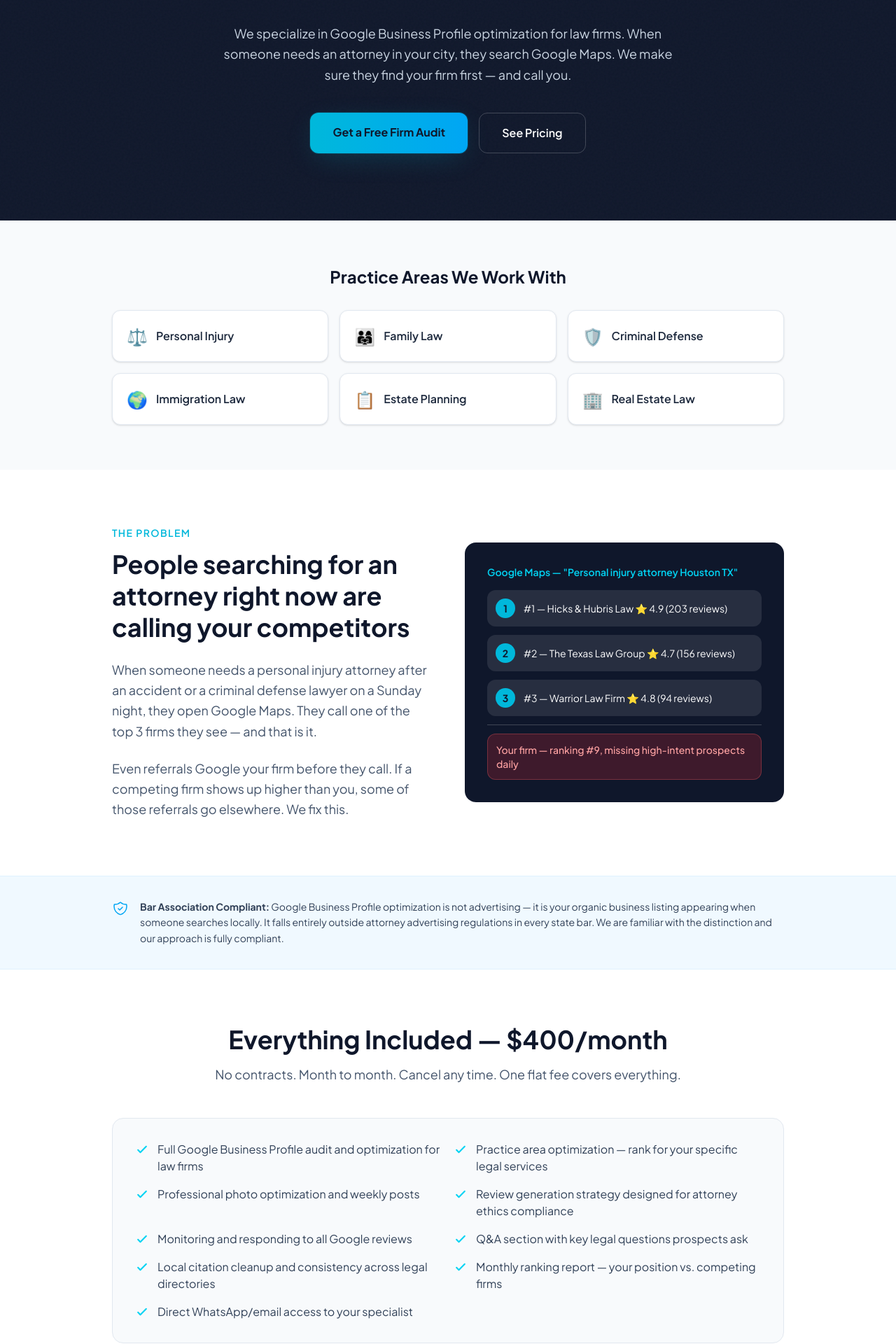
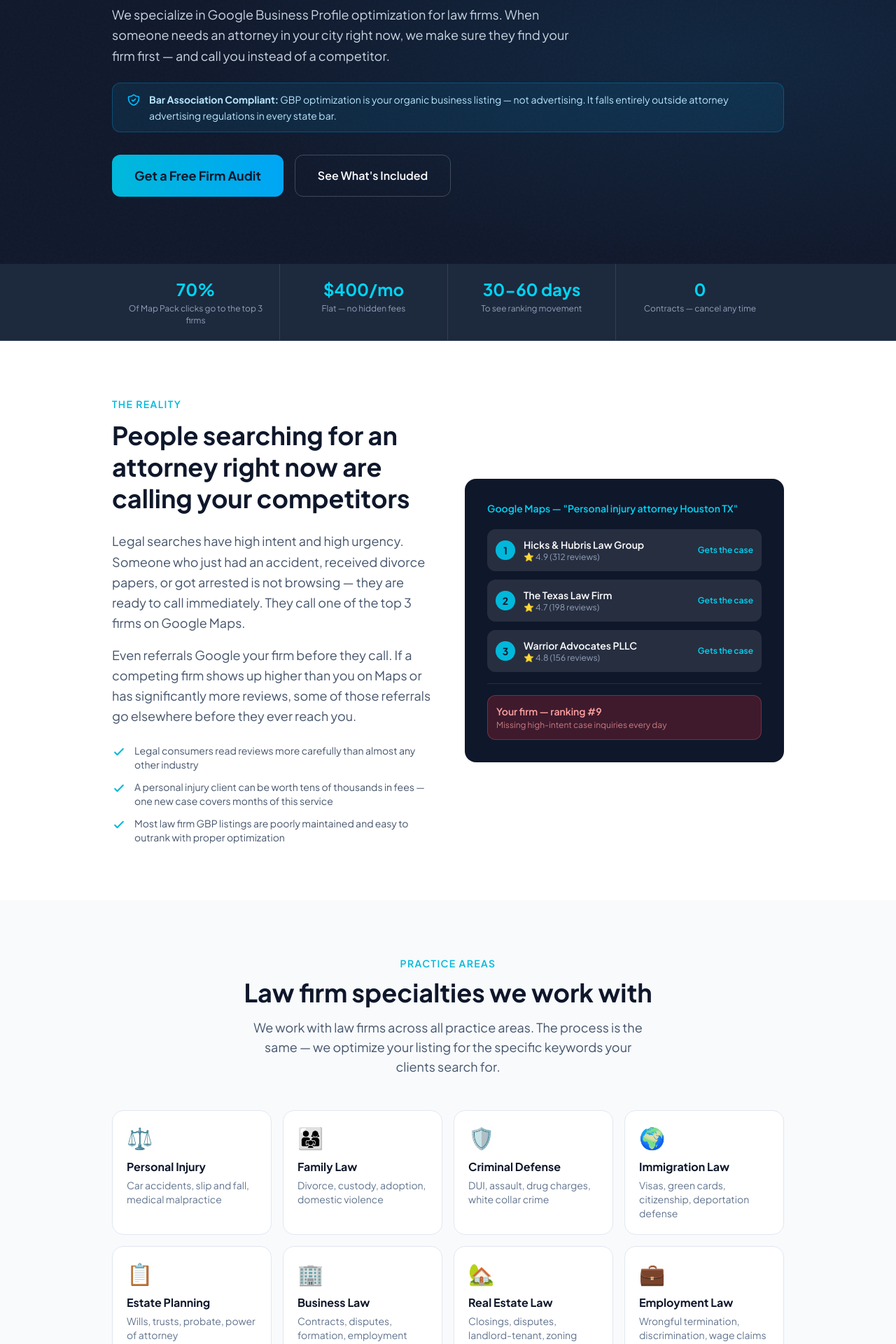
Before and after one commit to abubakar10/serpwiser, a React (Vite) app: page /law-firms in a window 1280 px wide. Shown: the part 380-2300 px from the top of the page at 70% size. Built offline with nearby package versions, Linux system fonts and the light colour scheme; no server answers.

Commit message:
Update LawFirms.jsx

```diff
--- a/src/pages/LawFirms.jsx
+++ b/src/pages/LawFirms.jsx
@@ -1,65 +1,114 @@
+import { useState } from "react";
 import { Link } from "react-router-dom";
 
-const CheckIcon = () => (
-  <svg className="w-5 h-5 text-cyan-400 shrink-0 mt-0.5" fill="none" stroke="currentColor" strokeWidth={2.5} viewBox="0 0 24 24">
+const Check = () => (
+  <svg className="w-5 h-5 text-cyan-500 shrink-0 mt-0.5" fill="none" stroke="currentColor" strokeWidth={2.5} viewBox="0 0 24 24">
     <path strokeLinecap="round" strokeLinejoin="round" d="M5 13l4 4L19 7" />
   </svg>
 );
 
 const practiceAreas = [
-  { name: "Personal Injury", emoji: "⚖️" },
-  { name: "Family Law", emoji: "👨‍👩‍👧" },
-  { name: "Criminal Defense", emoji: "🛡️" },
-  { name: "Immigration Law", emoji: "🌍" },
-  { name: "Estate Planning", emoji: "📋" },
-  { name: "Real Estate Law", emoji: "🏢" },
+  { emoji: "⚖️", name: "Personal Injury", desc: "Car accidents, slip and fall, medical malpractice" },
+  { emoji: "👨‍👩‍👧", name: "Family Law", desc: "Divorce, custody, adoption, domestic violence" },
+  { emoji: "🛡️", name: "Criminal Defense", desc: "DUI, assault, drug charges, white collar crime" },
+  { emoji: "🌍", name: "Immigration Law", desc: "Visas, green cards, citizenship, deportation defense" },
+  { emoji: "📋", name: "Estate Planning", desc: "Wills, trusts, probate, power of attorney" },
+  { emoji: "🏢", name: "Business Law", desc: "Contracts, disputes, formation, employment" },
+  { emoji: "🏡", name: "Real Estate Law", desc: "Closings, disputes, landlord-tenant, zoning" },
+  { emoji: "💼", name: "Employment Law", desc: "Wrongful termination, discrimination, wage claims" },
 ];
 
 const included = [
-  "Full Google Business Profile audit and optimization for law firms",
-  "Practice area optimization — rank for your specific legal services",
-  "Professional photo optimization and weekly posts",
+  "Full GBP audit — every gap across your firm's listing identified",
+  "Practice area category optimization — ensuring Google knows your specialties",
+  "Authoritative firm description optimized for your practice areas and city",
+  "Services section — every practice area listed with descriptions for Google",
+  "Professional photo optimization — office, team, attorneys, reception",
+  "Weekly GBP posts — legal tips, firm news, community involvement",
   "Review generation strategy designed for attorney ethics compliance",
-  "Monitoring and responding to all Google reviews",
-  "Q&A section with key legal questions prospects ask",
-  "Local citation cleanup and consistency across legal directories",
-  "Monthly ranking report — your position vs. competing firms",
-  "Direct WhatsApp/email access to your specialist",
+  "Monitoring and responding to all reviews within 24 hours",
+  "Q&A section with the questions potential clients actually search for",
+  "Citation building across legal directories — Avvo, FindLaw, Justia, Martindale",
+  "NAP consistency across all directories and legal listings",
+  "Monthly ranking report — your position vs. competing firms with screenshots",
+  "Direct WhatsApp access to your specialist",
+];
+
+const faqs = [
+  {
+    q: "Is Google Business Profile optimization compliant with bar association advertising rules?",
+    a: "Yes — completely. Google Business Profile optimization is your organic business listing appearing when someone searches locally. It is not an advertisement, it is not a sponsored placement, and it does not involve making claims about case outcomes. It falls entirely outside attorney advertising regulations in every state bar. We are familiar with this distinction and every action we take complies fully.",
+  },
+  {
+    q: "How does GBP optimization help law firms specifically?",
+    a: "When someone needs a personal injury attorney after an accident or a divorce lawyer on a Sunday evening, the first thing they do is search Google Maps. They call one of the top 3 firms they see. If your firm is not in that top 3, you do not exist to that potential client. Law firm GBP optimization also builds review volume — which is one of the most trusted signals for legal consumers who have never heard of your firm.",
+  },
+  {
+    q: "How long does it take to see results for law firms?",
+    a: "Most law firm clients see measurable ranking movement within 30-60 days. Personal injury and criminal defense in major markets like Houston, LA, or New York are highly competitive and may take 60-90 days for top 3 positioning. Smaller markets and less competitive practice areas like estate planning or immigration often move faster.",
+  },
+  {
+    q: "What about referrals — do law firms that rely on referrals need this?",
+    a: "Absolutely. Here is what we see repeatedly: a client gets a referral for your firm, looks you up on Google, and if a competing firm shows up above you in Maps or has more reviews, some of those referrals go elsewhere before they ever call you. GBP optimization protects your referral pipeline as much as it generates new direct inquiries.",
+  },
+  {
+    q: "Do you work with solo practitioners and small firms?",
+    a: "Yes — in fact, smaller firms often see the fastest results because they are competing in a narrower local market. A solo personal injury attorney or a 3-person family law firm in a mid-size city can reach the top 3 significantly faster than the same practice area in a top-10 metro.",
+  },
+  {
+    q: "What legal directories are included in citation building?",
+    a: "We build and clean up citations across 50+ directories including Avvo, FindLaw, Justia, Martindale-Hubbell, Lawyers.com, Super Lawyers, Google Scholar, Yelp, and all major local business directories. Legal directories carry strong authority signals for law firm local rankings specifically.",
+  },
 ];
 
 export default function LawFirms() {
+  const [open, setOpen] = useState(null);
+
   return (
     <div className="min-h-screen bg-white">
       <section className="bg-slate-900 relative overflow-hidden pt-32 pb-24">
         <div className="absolute inset-0 bg-[radial-gradient(ellipse_100%_80%_at_50%_-30%,rgba(6,182,212,0.2),transparent_50%)]" />
+        <div className="absolute inset-0 bg-[radial-gradient(ellipse_60%_40%_at_80%_60%,rgba(14,165,233,0.1),transparent)]" />
         <div className="absolute inset-0 grain" />
-        <div className="relative max-w-5xl mx-auto px-4 sm:px-6 lg:px-8 text-center">
+        <div className="relative max-w-5xl mx-auto px-4 sm:px-6 lg:px-8">
           <p className="text-cyan-400 font-semibold text-sm tracking-widest uppercase mb-4">Law Firm Local SEO</p>
-          <h1 className="text-4xl sm:text-5xl lg:text-6xl font-bold text-white leading-tight mb-6">
+          <h1 className="text-4xl sm:text-5xl lg:text-6xl font-bold text-white leading-[1.1] tracking-tight mb-6 max-w-3xl">
             Get Your Law Firm Into Google Maps Top 3 — More Cases, Every Month
           </h1>
-          <p className="text-slate-300 text-lg max-w-2xl mx-auto mb-10 leading-relaxed">
-            We specialize in Google Business Profile optimization for law firms. When someone needs an attorney in your city, they search Google Maps. We make sure they find your firm first — and call you.
+          <p className="text-slate-300 text-lg max-w-2xl mb-6 leading-relaxed">
+            We specialize in Google Business Profile optimization for law firms. When someone needs an attorney in your city right now, we make sure they find your firm first — and call you instead of a competitor.
           </p>
-          <div className="flex flex-col sm:flex-row gap-4 justify-center">
-            <Link to="/contact" className="px-8 py-4 rounded-xl bg-gradient-to-r from-cyan-500 to-sky-500 text-slate-900 font-bold hover:from-cyan-400 hover:to-sky-400 transition-all duration-200 shadow-glow-cyan hover:-translate-y-0.5">
+          <div className="bg-sky-500/10 border border-sky-500/30 rounded-xl px-5 py-3 inline-flex items-start gap-3 mb-8">
+            <svg className="w-5 h-5 text-sky-400 shrink-0 mt-0.5" fill="none" stroke="currentColor" viewBox="0 0 24 24">
+              <path strokeLinecap="round" strokeLinejoin="round" strokeWidth={2} d="M9 12l2 2 4-4m5.618-4.016A11.955 11.955 0 0112 2.944a11.955 11.955 0 01-8.618 3.04A12.02 12.02 0 003 9c0 5.591 3.824 10.29 9 11.622 5.176-1.332 9-6.03 9-11.622 0-1.042-.133-2.052-.382-3.016z" />
+            </svg>
+            <p className="text-sky-200 text-sm leading-relaxed">
+              <strong>Bar Association Compliant:</strong> GBP optimization is your organic business listing — not advertising. It falls entirely outside attorney advertising regulations in every state bar.
+            </p>
+          </div>
+          <div className="flex flex-col sm:flex-row gap-4">
+            <Link to="/contact" className="inline-flex items-center justify-center px-8 py-4 rounded-xl bg-gradient-to-r from-cyan-500 to-sky-500 text-slate-900 font-bold text-lg hover:from-cyan-400 hover:to-sky-400 transition-all duration-200 hover:-translate-y-0.5">
               Get a Free Firm Audit
             </Link>
-            <Link to="/contact" className="px-8 py-4 rounded-xl border border-white/20 text-white font-semibold hover:bg-white/10 transition-all duration-200">
-              See Pricing
+            <Link to="/gbp-optimization" className="inline-flex items-center justify-center px-8 py-4 rounded-xl border border-white/20 text-white font-semibold hover:bg-white/10 transition-all duration-200">
+              See What's Included
             </Link>
           </div>
         </div>
       </section>
 
-      <section className="py-16 bg-slate-50">
-        <div className="max-w-5xl mx-auto px-4 sm:px-6 lg:px-8 text-center">
-          <h2 className="text-2xl font-bold text-slate-900 mb-8">Practice Areas We Work With</h2>
-          <div className="grid grid-cols-2 sm:grid-cols-3 gap-4">
-            {practiceAreas.map((p) => (
-              <div key={p.name} className="bg-white rounded-xl border border-slate-200 p-5 flex items-center gap-3 shadow-sm">
-                <span className="text-2xl">{p.emoji}</span>
-                <span className="font-semibold text-slate-800">{p.name}</span>
+      <section className="bg-slate-800 border-b border-slate-700">
+        <div className="max-w-5xl mx-auto px-4 sm:px-6 lg:px-8">
+          <div className="grid grid-cols-2 sm:grid-cols-4 divide-x divide-slate-700">
+            {[
+              { stat: "70%", label: "Of Map Pack clicks go to the top 3 firms" },
+              { stat: "$400/mo", label: "Flat — no hidden fees" },
+              { stat: "30-60 days", label: "To see ranking movement" },
+              { stat: "0", label: "Contracts — cancel any time" },
+            ].map((s) => (
+              <div key={s.label} className="px-5 py-5 text-center">
+                <p className="text-2xl font-bold text-cyan-400">{s.stat}</p>
+                <p className="text-slate-400 text-xs mt-1 leading-snug">{s.label}</p>
               </div>
             ))}
           </div>
@@ -70,30 +119,51 @@ export default function LawFirms() {
         <div className="max-w-5xl mx-auto px-4 sm:px-6 lg:px-8">
           <div className="grid lg:grid-cols-2 gap-12 items-center">
             <div>
-              <p className="text-cyan-500 font-semibold text-sm tracking-widest uppercase mb-3">The Problem</p>
+              <p className="text-cyan-500 font-semibold text-sm tracking-widest uppercase mb-3">The Reality</p>
               <h2 className="text-3xl sm:text-4xl font-bold text-slate-900 mb-6 leading-tight">
                 People searching for an attorney right now are calling your competitors
               </h2>
+              <p className="text-slate-600 text-lg leading-relaxed mb-4">
+                Legal searches have high intent and high urgency. Someone who just had an accident, received divorce papers, or got arrested is not browsing — they are ready to call immediately. They call one of the top 3 firms on Google Maps.
+              </p>
               <p className="text-slate-600 text-lg leading-relaxed mb-6">
-                When someone needs a personal injury attorney after an accident or a criminal defense lawyer on a Sunday night, they open Google Maps. They call one of the top 3 firms they see — and that is it.
+                Even referrals Google your firm before they call. If a competing firm shows up higher than you on Maps or has significantly more reviews, some of those referrals go elsewhere before they ever reach you.
               </p>
-              <p className="text-slate-600 text-lg leading-relaxed">
-                Even referrals Google your firm before they call. If a competing firm shows up higher than you, some of those referrals go elsewhere. We fix this.
-              </p>
+              <div className="space-y-3">
+                {[
+                  "Legal consumers read reviews more carefully than almost any other industry",
+                  "A personal injury client can be worth tens of thousands in fees — one new case covers months of this service",
+                  "Most law firm GBP listings are poorly maintained and easy to outrank with proper optimization",
+                ].map((p) => (
+                  <div key={p} className="flex items-start gap-3">
+                    <Check />
+                    <span className="text-slate-600 text-sm">{p}</span>
+                  </div>
+                ))}
+              </div>
             </div>
             <div className="bg-slate-900 rounded-2xl p-8 text-white">
-              <p className="text-cyan-400 font-semibold text-sm mb-4">Google Maps — "Personal injury attorney Houston TX"</p>
-              <div className="space-y-3">
-                {["#1 — Hicks & Hubris Law ⭐ 4.9 (203 reviews)", "#2 — The Texas Law Group ⭐ 4.7 (156 reviews)", "#3 — Warrior Law Firm ⭐ 4.8 (94 reviews)"].map((r, i) => (
-                  <div key={i} className="bg-white/10 rounded-xl p-3 flex items-center gap-3">
-                    <span className="w-7 h-7 rounded-full bg-cyan-500 flex items-center justify-center text-slate-900 font-bold text-sm shrink-0">{i + 1}</span>
-                    <span className="text-sm">{r}</span>
+              <p className="text-cyan-400 font-semibold text-sm mb-5">Google Maps — "Personal injury attorney Houston TX"</p>
+              <div className="space-y-3 mb-4">
+                {[
+                  { rank: "1", name: "Hicks & Hubris Law Group", rating: "4.9", reviews: "312" },
+                  { rank: "2", name: "The Texas Law Firm", rating: "4.7", reviews: "198" },
+                  { rank: "3", name: "Warrior Advocates PLLC", rating: "4.8", reviews: "156" },
+                ].map((b) => (
+                  <div key={b.rank} className="bg-white/10 rounded-xl p-3 flex items-center gap-3">
+                    <span className="w-7 h-7 rounded-full bg-cyan-500 flex items-center justify-center text-slate-900 font-bold text-sm shrink-0">{b.rank}</span>
+                    <div className="flex-1 min-w-0">
+                      <p className="text-sm font-semibold truncate">{b.name}</p>
+                      <p className="text-xs text-slate-400">⭐ {b.rating} ({b.reviews} reviews)</p>
+                    </div>
+                    <span className="text-xs text-cyan-400 font-semibold shrink-0">Gets the case</span>
                   </div>
                 ))}
-                <div className="border-t border-white/20 pt-3 mt-3">
-                  <div className="bg-red-500/20 rounded-xl p-3 border border-red-400/30">
-                    <p className="text-red-300 text-sm font-medium">Your firm — ranking #9, missing high-intent prospects daily</p>
-                  </div>
+              </div>
+              <div className="border-t border-white/10 pt-4">
+                <div className="bg-red-500/20 rounded-xl p-3 border border-red-400/30">
+                  <p className="text-red-300 text-sm font-semibold">Your firm — ranking #9</p>
+                  <p className="text-red-300/70 text-xs mt-0.5">Missing high-intent case inquiries every day</p>
                 </div>
               </div>
             </div>
@@ -101,34 +171,72 @@ export default function LawFirms() {
         </div>
       </section>
 
-      <section className="py-8 bg-sky-50 border-y border-sky-100">
+      <section className="py-20 bg-slate-50">
         <div className="max-w-5xl mx-auto px-4 sm:px-6 lg:px-8">
-          <div className="flex items-start gap-4">
-            <svg className="w-6 h-6 text-sky-500 shrink-0 mt-0.5" fill="none" stroke="currentColor" strokeWidth={1.5} viewBox="0 0 24 24">
-              <path strokeLinecap="round" strokeLinejoin="round" d="M9 12l2 2 4-4m5.618-4.016A11.955 11.955 0 0112 2.944a11.955 11.955 0 01-8.618 3.04A12.02 12.02 0 003 9c0 5.591 3.824 10.29 9 11.622 5.176-1.332 9-6.03 9-11.622 0-1.042-.133-2.052-.382-3.016z" />
-            </svg>
-            <p className="text-slate-700 text-sm leading-relaxed">
-              <strong>Bar Association Compliant:</strong> Google Business Profile optimization is not advertising — it is your organic business listing appearing when someone searches locally. It falls entirely outside attorney advertising regulations in every state bar. We are familiar with the distinction and our approach is fully compliant.
-            </p>
+          <div className="text-center mb-12">
+            <p className="text-cyan-500 font-semibold text-sm tracking-widest uppercase mb-3">Practice Areas</p>
+            <h2 className="text-3xl sm:text-4xl font-bold text-slate-900 mb-4">Law firm specialties we work with</h2>
+            <p className="text-slate-600 text-lg max-w-xl mx-auto">We work with law firms across all practice areas. The process is the same — we optimize your listing for the specific keywords your clients search for.</p>
+          </div>
+          <div className="grid sm:grid-cols-2 lg:grid-cols-4 gap-4">
+            {practiceAreas.map((p) => (
+              <div key={p.name} className="bg-white rounded-2xl border border-slate-200 p-5 hover:border-cyan-200 hover:shadow-sm transition-all duration-200">
+                <div className="text-3xl mb-3">{p.emoji}</div>
+                <h3 className="font-bold text-slate-900 mb-1">{p.name}</h3>
+                <p className="text-slate-500 text-sm">{p.desc}</p>
+              </div>
+            ))}
           </div>
         </div>
       </section>
 
       <section className="py-20 bg-white">
         <div className="max-w-5xl mx-auto px-4 sm:px-6 lg:px-8">
-          <div className="text-center mb-12">
-            <h2 className="text-3xl sm:text-4xl font-bold text-slate-900 mb-4">Everything Included — $400/month</h2>
-            <p className="text-slate-600 text-lg max-w-2xl mx-auto">No contracts. Month to month. Cancel any time. One flat fee covers everything.</p>
-          </div>
-          <div className="bg-slate-50 rounded-2xl border border-slate-200 p-8">
-            <div className="grid sm:grid-cols-2 gap-4">
+          <div className="grid lg:grid-cols-2 gap-12 items-start">
+            <div>
+              <p className="text-cyan-500 font-semibold text-sm tracking-widest uppercase mb-3">Pricing</p>
+              <h2 className="text-3xl sm:text-4xl font-bold text-slate-900 mb-4">Everything at $400/month — nothing extra</h2>
+              <p className="text-slate-600 text-lg leading-relaxed mb-8">One flat fee. No contracts. No add-ons. Everything below is included every month.</p>
+              <div className="bg-slate-900 rounded-2xl p-6 text-white">
+                <p className="text-cyan-400 font-semibold text-sm mb-1">Law Firm GBP Optimization</p>
+                <p className="text-4xl font-bold text-white mb-1">$400<span className="text-xl text-slate-400">/month</span></p>
+                <p className="text-slate-400 text-sm mb-6">Month to month — cancel any time</p>
+                <Link to="/contact" className="block text-center px-6 py-3 rounded-xl bg-gradient-to-r from-cyan-500 to-sky-500 text-slate-900 font-bold hover:from-cyan-400 hover:to-sky-400 transition-all duration-200">
+                  Get a Free Firm Audit
+                </Link>
+                <p className="text-center text-slate-500 text-xs mt-3">No commitment — free look at your listing first</p>
+              </div>
+            </div>
+            <div className="space-y-3">
               {included.map((item) => (
-                <div key={item} className="flex items-start gap-3">
-                  <CheckIcon />
-                  <span className="text-slate-700">{item}</span>
+                <div key={item} className="flex items-start gap-3 p-3 rounded-xl hover:bg-slate-50 transition-colors">
+                  <Check />
+                  <span className="text-slate-700 text-sm leading-relaxed">{item}</span>
                 </div>
               ))}
             </div>
+          </div>
+        </div>
+      </section>
+
+      <section className="py-20 bg-slate-50">
+        <div className="max-w-3xl mx-auto px-4 sm:px-6 lg:px-8">
+          <div className="text-center mb-12">
+            <p className="text-cyan-500 font-semibold text-sm tracking-widest uppercase mb-3">FAQ</p>
+            <h2 className="text-3xl sm:text-4xl font-bold text-slate-900">Questions from law firm partners and administrators</h2>
+          </div>
+          <div className="space-y-3">
+            {faqs.map((faq, i) => (
+              <div key={i} className={`rounded-2xl border transition-all duration-200 overflow-hidden ${open === i ? "border-cyan-200 bg-white" : "border-slate-200 bg-white hover:border-slate-300"}`}>
+                <button type="button" className="w-full text-left px-6 py-5 flex items-start justify-between gap-4" onClick={() => setOpen(open === i ? null : i)}>
+                  <span className="font-semibold text-slate-900 text-[15px] leading-snug">{faq.q}</span>
+                  <span className={`shrink-0 w-6 h-6 rounded-full flex items-center justify-center transition-all duration-200 mt-0.5 ${open === i ? "bg-cyan-500 text-white rotate-45" : "bg-slate-100 text-slate-500"}`}>
+                    <svg className="w-4 h-4" fill="none" stroke="currentColor" viewBox="0 0 24 24"><path strokeLinecap="round" strokeLinejoin="round" strokeWidth={2} d="M12 4v16m8-8H4" /></svg>
+                  </span>
+                </button>
+                {open === i && <div className="px-6 pb-6"><p className="text-slate-600 leading-relaxed text-[15px]">{faq.a}</p></div>}
+              </div>
+            ))}
           </div>
         </div>
       </section>
@@ -137,8 +245,8 @@ export default function LawFirms() {
         <div className="absolute inset-0 bg-[radial-gradient(ellipse_80%_50%_at_50%_0%,rgba(6,182,212,0.2),transparent)]" />
         <div className="relative max-w-3xl mx-auto px-4 sm:px-6 lg:px-8 text-center">
           <h2 className="text-3xl sm:text-4xl font-bold text-white mb-4">Ready to bring in more cases through Google?</h2>
-          <p className="text-slate-300 text-lg mb-8">Free audit of your firm's Google Business Profile. No commitment required.</p>
-          <Link to="/contact" className="inline-block px-10 py-5 rounded-xl bg-gradient-to-r from-cyan-500 to-sky-500 text-slate-900 font-bold text-lg hover:from-cyan-400 hover:to-sky-400 transition-all duration-200 shadow-glow-cyan hover:-translate-y-0.5">
+          <p className="text-slate-300 text-lg mb-8">Free audit of your firm's Google Business Profile. We will show you exactly what is missing and what it would take to get into the top 3 for your practice area.</p>
+          <Link to="/contact" className="inline-block px-10 py-5 rounded-xl bg-gradient-to-r from-cyan-500 to-sky-500 text-slate-900 font-bold text-lg hover:from-cyan-400 hover:to-sky-400 transition-all duration-200 hover:-translate-y-0.5">
             Get Your Free Firm Audit
           </Link>
           <p className="text-slate-400 text-sm mt-4">$400/month · No contract · Cancel any time</p>
```
